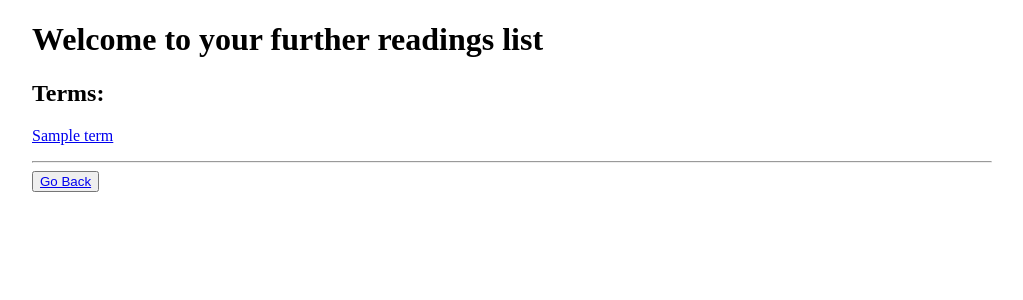
After one commit to AdrianHavengaBennett/terming-for-learning, a Flask app: page /saved_terms in a window 1280 px wide. The commit adds this page. Shown: the top 300 px of the page, without its empty margins (128-1151 px from the left). Run offline with Flask 2, Linux system fonts and the light colour scheme; a database or web service that is not in the repository returns one stand-in record (values such as "Sample title"); some libraries are stand-ins or nearby versions.

Commit message:
added category delete confirm / added further readings database and ability to add terms to it

```diff
--- a/app.py
+++ b/app.py
@@ -4,11 +4,13 @@ from flask_pymongo import pymongo
 from bson.objectid import ObjectId
 
 app = Flask(__name__)
+app.config["SECRET_KEY"] = "3ef;EFJH;DUGHA;dsjgn;IUDGS;ADJBV;DLSIUHGA;LSDJGHP;DUXH;UHNP;piouhpIUEHA;GU;RAWERAG;ODFIGH;AHG;AIOSUDG"
 
 MONGODB_URI = os.getenv("MONGO_URI")
 DBS_NAME = "terming_for_learning"
 TERMS = "terms"
 CATEGORIES = "categories"
+FURTHER_READINGS = "further_readings"
 
 
 def mongo_connect(url):
@@ -22,6 +24,7 @@ def mongo_connect(url):
 conn = mongo_connect(MONGODB_URI)
 terms = conn[DBS_NAME][TERMS]
 categories = conn[DBS_NAME][CATEGORIES]
+further_readings = conn[DBS_NAME][FURTHER_READINGS]
 
 # Home screen / main welcome page:
 @app.route("/")
@@ -37,7 +40,8 @@ def get_terms():
 @app.route("/term/<term_id>")
 def show_term(term_id):
     term = terms.find_one({"_id": ObjectId(term_id)})
-    return render_template("term.html", term=term)
+    return render_template("term.html", term=term,
+                           further_readings=further_readings.find())
 
 # Add a new term:
 @app.route("/new_term")
@@ -79,14 +83,10 @@ def delete_request(term_id):
     term = terms.find_one({"_id": ObjectId(term_id)})
     return render_template("delete_request.html", term=term)
 
-# Shows chosen term and asks for confirmation:
+# Shows chosen term and asks for confirmation before deleting:
 @app.route("/delete_term/<term_id>")
 def delete_term(term_id):
-    """
-    At the moment, this will delete the term immediately.
-    You'll need to edit it later so that it asks first.
-    """
-    terms.remove({"_id": ObjectId(term_id)})
+    terms.delete_one({"_id": ObjectId(term_id)})
     return redirect(url_for("get_terms"))
 
 # Show all categories:
@@ -100,14 +100,15 @@ def show_category(category_id):
     category = categories.find_one({"_id": ObjectId(category_id)})
     return render_template("show_category.html", category=category)
 
+# Delete a category:
+@app.route("/delete_category_request/<category_id>")
+def delete_category_request(category_id):
+    category = categories.find_one({"_id": ObjectId(category_id)})
+    return render_template("delete_category_request.html", category=category)
 
-# Delete a category:
+# Shows chosen category and asks for confirmation before deleting:
 @app.route("/delete_category/<category_id>")
 def delete_category(category_id):
-    """
-    Note that this will delete the
-    category without confirmation
-    """
     categories.remove({"_id": ObjectId(category_id)})
     return redirect(url_for("get_categories"))
 
@@ -128,6 +129,29 @@ def save_category():
     return redirect(url_for("get_categories"))
 
 
+# Shows the list of saved terms (Further Readings):
+@app.route("/saved_terms")
+def saved_terms():
+    return render_template("further_readings.html",
+                           further_readings=further_readings.find())
+
+
+# Copies a document and saves it to the further readings database:
+@app.route("/add_to_saved/<term_id>")
+def add_to_saved(term_id):
+    term = terms.find_one({"_id": ObjectId(term_id)})
+    further_readings.insert_one(term)
+    return redirect(url_for("saved_terms"))
+
+
+# Removes a document from the further readings database:
+@app.route("/remove_from_saved/<term_id>")
+def remove_from_saved(term_id):
+    term = terms.find_one({"_id": ObjectId(term_id)})
+    further_readings.remove(term)
+    return redirect(url_for("saved_terms"))
+
+
 if __name__ == "__main__":
     app.run(host=os.environ.get("IP", "5000"),
             port=os.environ.get("PORT", "5000"),
--- a/templates/all_terms.html
+++ b/templates/all_terms.html
@@ -2,6 +2,7 @@
 {% block content %}
 
 <div class="container">
+    <h1>Welcome to your terms list</h1>
     <h2>Terms:</h2>
     {% for term in terms %}
         <div>
@@ -11,6 +12,7 @@
     {% endfor %}
     <button><a href= "{{ url_for('new_term') }}">New Term</a></button>
     <button><a href= "{{ url_for('get_categories') }}">Categories</a></button>
+    <button><a href= "{{ url_for('saved_terms') }}">Further Readings</a></button>
 </div>
 
 {% endblock %}
--- a/templates/delete_request.html
+++ b/templates/delete_request.html
@@ -22,8 +22,8 @@
         <hr>
     </div>
     <p><strong>!! Are you sure you'd like to delete this term? !!</strong></p>
+    <button><a href= "{{ url_for('show_term', term_id=term._id) }}">Cancel</a></button>
     <button><a href= "{{ url_for('delete_term', term_id=term._id) }}">Delete</a></button>
-    <button><a href= "{{ url_for('show_term', term_id=term._id) }}">Go Back</a></button>
 </div>
 
 {% endblock %}
--- /dev/null
+++ b/templates/further_readings.html
@@ -0,0 +1,20 @@
+{% extends "base.html" %}
+{% block content %}
+
+<div class="container">
+    <h1>Welcome to your further readings list</h1>
+    <h2>Terms:</h2>
+    {% for term in further_readings %}
+        <div>
+            {% if not term %}
+                <p>Nothing saved yet! Get to it!</p>
+            {% else %}
+                <p><a href="{{ url_for('show_term', term_id=term._id) }}">{{ term.term }}</a></p>
+            {% endif %}
+            <hr>
+        </div>
+    {% endfor %}
+    <button><a href= "{{ url_for('get_terms') }}">Go Back</a></button>
+</div>
+
+{% endblock %}
--- a/templates/new_term.html
+++ b/templates/new_term.html
@@ -19,9 +19,7 @@
         <label for="noob_definition">Noob Definition:</label><br>
         <textarea id="noob_definition" name="noob_definition" required></textarea><br>
         <label for="term_examples">Term Examples:</label><br>
-        <textarea id="term_examples" name="term_examples" required></textarea><br> <!--Need to treat links as such. How can I achieve this? -->
-        <label for="explore_more">Add to Further Readings</label>
-        <input type="checkbox" name="explore_more" id="explore_more"><br> <!--TODO: if checked, return true, else return false. I want it to be false or 'off' if unchecked -->
+        <textarea id="term_examples" name="term_examples" rows="5" required></textarea><br> <!--Need to treat links as such. How can I achieve this? -->
         <button type="submit">Add Term</button>
         <input type="reset" value="Clear">
     </form>
--- a/templates/show_category.html
+++ b/templates/show_category.html
@@ -7,7 +7,7 @@
         <hr>
     </div>
     <button><a href= "{{ url_for('get_categories') }}">Go Back</a></button>
-    <button><a href="{{ url_for('delete_category', category_id=category._id) }}">Delete Category</a></button>
+    <button><a href="{{ url_for('delete_category_request', category_id=category._id) }}">Delete Category</a></button>
 </div>
 
 {% endblock %}
--- a/templates/term.html
+++ b/templates/term.html
@@ -18,6 +18,10 @@
         <p>{{ term.term_examples }}</p>
         <hr>
         <h3>Add to / remove from Further Readings</h3>
+        <!-- if the term is not already in further readings -->
+        <button><a href= "{{ url_for('add_to_saved', term_id=term._id) }}">Add To Further Readings</a></button>
+        <!-- else (if it is not already in further readings) -->
+        <!-- <button><a href= "{{ url_for('add_to_saved', term_id=term._id) }}">Remove From Further Readings</a></button> -->
         <p>{{ term.explore_more }}</p>
         <hr>
     </div>
```
Also changed, not shown: templates/delete_category_request.html (added, +15 -0 lines), templates/edit_term.html (+1 -7 lines).
